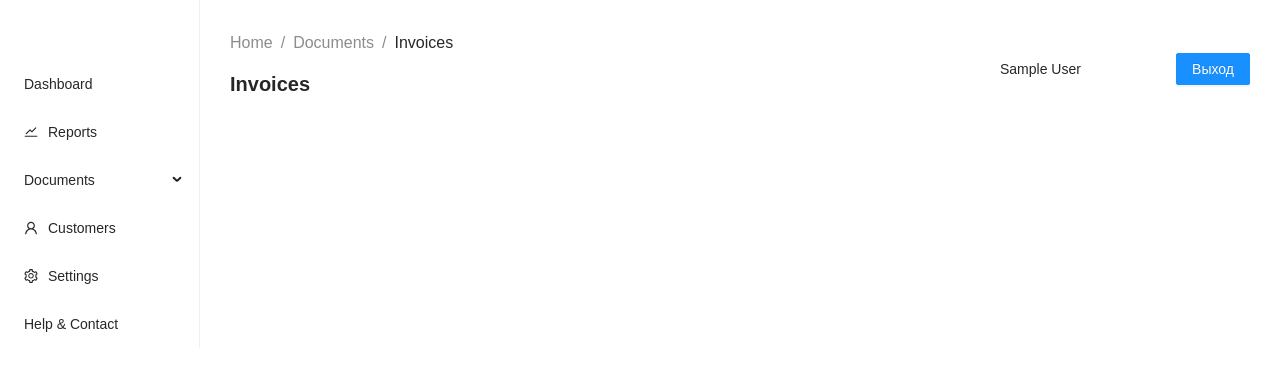
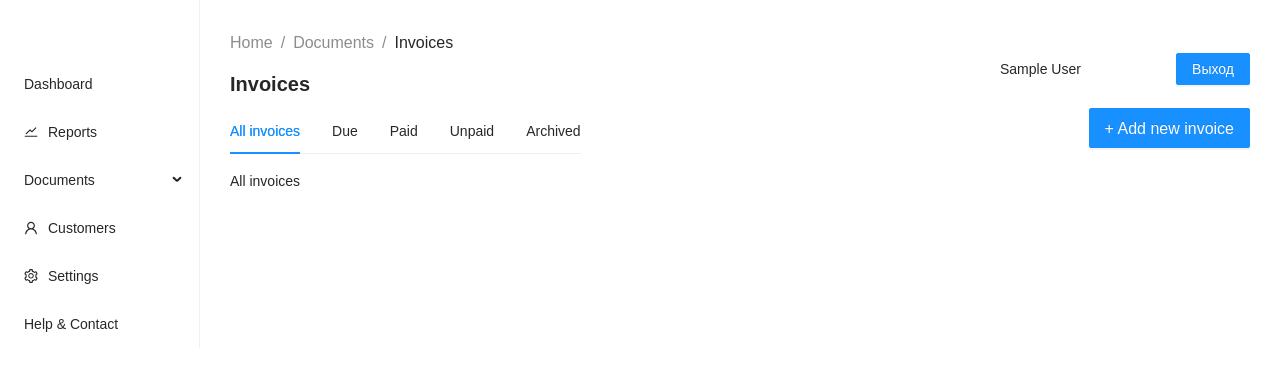
Before and after one commit to deellaydev/admin-panel-dex, a React (Create React App) app: page /documents/invoices in a window 1280 px wide. Shown: the top 370 px of the page. Built offline with nearby package versions, Linux system fonts and the light colour scheme; sample sign-in values are in the browser's storage.

Commit message:
Added Invoices page

```diff
--- a/src/App.tsx
+++ b/src/App.tsx
@@ -1,5 +1,5 @@
 import React from 'react';
-import { GlobalStyle } from "./assets/style/GlobalStyle";
+import {GlobalStyle} from "./assets/style/GlobalStyle";
 import {Route, Routes} from "react-router-dom";
 import {AuthLayout} from "./pages/AuthLayout";
 import {LoginForm} from "./common/components/Forms/LoginForm";
@@ -23,20 +23,25 @@ export const App = () => {
       <GlobalStyle/>
       <Routes>
         <Route path={''} element={<ProtectedMainRoute><DashBoardLayout/></ProtectedMainRoute>}>
-                <Route path={'dashboard'} element={<Dashboard/>}/>
-                <Route path={'reports'} element={<Reports/>}/>
+          <Route path={'/dashboard'} element={<Dashboard/>}/>
+          <Route path={'/reports'} element={<Reports/>}/>
           <Route path={'/documents/invoices'} element={<Invoices/>}/>
           <Route path={'/documents/drafts'} element={<Reports/>}/>
           <Route path={'/documents/templates'} element={<Reports/>}/>
-                <Route path={'customers'} element={<Reports/>}/>
-                <Route path={'settings'} element={<Reports/>}/>
-                <Route path={'help'} element={<Reports/>}/>
+          <Route path={'/customers'} element={<Reports/>}/>
+          <Route path={'/settings'} element={<Reports/>}/>
+          <Route path={'/help'} element={<Reports/>}/>
         </Route>
-              <Route path={'/login'} element={<ProtectedAuthRoute><AuthLayout><LoginForm/></AuthLayout></ProtectedAuthRoute>}/>
-              <Route path={'/register'} element={<ProtectedAuthRoute><AuthLayout><RegisterForm/></AuthLayout></ProtectedAuthRoute>}/>
-              <Route path={'/restorePassword'} element={<ProtectedAuthRoute><AuthLayout><ForgetPasswordForm/></AuthLayout></ProtectedAuthRoute>}/>
-              <Route path={'/restorePasswordSuccess'} element={<ProtectedRestoreRoute><AuthLayout><RestorePassword/></AuthLayout></ProtectedRestoreRoute>}/>
-              <Route path={'/changePassword'} element={<ProtectedRestoreRoute><AuthLayout><NewPasswordForm/></AuthLayout></ProtectedRestoreRoute>}/>
+        <Route path={'/login'}
+               element={<ProtectedAuthRoute><AuthLayout><LoginForm/></AuthLayout></ProtectedAuthRoute>}/>
+        <Route path={'/register'}
+               element={<ProtectedAuthRoute><AuthLayout><RegisterForm/></AuthLayout></ProtectedAuthRoute>}/>
+        <Route path={'/restorePassword'}
+               element={<ProtectedAuthRoute><AuthLayout><ForgetPasswordForm/></AuthLayout></ProtectedAuthRoute>}/>
+        <Route path={'/restorePasswordSuccess'}
+               element={<ProtectedRestoreRoute><AuthLayout><RestorePassword/></AuthLayout></ProtectedRestoreRoute>}/>
+        <Route path={'/changePassword'}
+               element={<ProtectedRestoreRoute><AuthLayout><NewPasswordForm/></AuthLayout></ProtectedRestoreRoute>}/>
       </Routes>
     </>
   )
--- a/src/common/components/DashBoard/DashboardHeader.tsx
+++ b/src/common/components/DashBoard/DashboardHeader.tsx
@@ -38,9 +38,15 @@ const UserContainer = styled.div`
   width: 250px;
   height: 30px;
   align-items: center;
+  @media(max-width: 600px) {
+    display: none;
+  }
 `
 const FlexHeader = styled.div`
   display: flex;
   justify-content: space-between;
   align-items: center;
+  @media(max-width: 600px) {
+    justify-content: end;
+  }
 `
--- a/src/common/components/DashBoard/Invoices.tsx
+++ b/src/common/components/DashBoard/Invoices.tsx
@@ -1,22 +1,42 @@
 import React from 'react';
 import styled from "styled-components";
-import {BreadCrumbs} from "./BreadCrumbs";
-import { Typography } from "antd";
 import {DashboardHeader} from "./DashboardHeader";
+import {Button, Tabs} from 'antd';
 
 export const Invoices = () => {
 
-  const { Title } = Typography
+  const { TabPane } = Tabs;
 
   return (
     <Container>
       <DashboardHeader/>
+      <HeaderContainer>
+        <Tabs defaultActiveKey="1">
+          <TabPane tab="All invoices" key="allInvoices">
+            All invoices
+          </TabPane>
+          <TabPane tab="Due" key="due">
+            Due
+          </TabPane>
+          <TabPane tab="Paid" key="paid">
+            Paid
+          </TabPane>
+          <TabPane tab="Unpaid" key="unpaid">
+            Unpaid
+          </TabPane>
+          <TabPane tab="Archived" key="archived">
+            Archived
+          </TabPane>
+        </Tabs>
+        <Button type={"primary"} size={"large"}>+ Add new invoice</Button>
+      </HeaderContainer>
     </Container>
   );
 };
 const Container = styled.div`
   padding: 30px;
 `
-const Header = styled.div`
-
+const HeaderContainer = styled.div`
+  display: flex;
+  justify-content: space-between;
 `
--- a/src/pages/DashBoardLayout.tsx
+++ b/src/pages/DashBoardLayout.tsx
@@ -1,17 +1,21 @@
-import React from 'react';
+import React, {useState} from 'react';
 import {MenuComponent} from "../common/components/DashBoard/Menu";
 import {Col, Menu, Row} from "antd";
 import {Outlet} from 'react-router-dom'
 import styled from "styled-components";
+import {MenuOutlined} from "@ant-design/icons";
 
 export const DashBoardLayout = () => {
+
+  const [activeMenu, setActiveMenu] = useState(false)
+
   return (
     <Container>
-      <MenuWrapper>
+      <MenuButton onClick={() => setActiveMenu(!activeMenu)}/>
+      <MenuWrapper activeMenu={activeMenu}>
         <MenuComponent/>
       </MenuWrapper>
       <OutletContainer>
-
         <Outlet/>
       </OutletContainer>
     </Container>
@@ -20,11 +24,27 @@ export const DashBoardLayout = () => {
 const Container = styled.div`
   display: flex;
 `
-const MenuWrapper = styled.div`
+const MenuWrapper = styled.div<{activeMenu: boolean}>`
   max-width: 200px;
   width: 100%;
+  transition: all .5s;
+  @media(max-width: 600px) {
+    position: absolute;
+    left: ${({activeMenu}) => activeMenu ? '0' : '-200px'};
+  }
 `
 const OutletContainer = styled.div`
   width: 100%;
   height: 100vh;
 `
+const MenuButton = styled(MenuOutlined)`
+  font-size: 24px;
+  position: absolute;
+  display: none;
+  @media(max-width: 600px) {
+    display: block;
+    top: 15px;
+    left: 15px;
+    z-index: 1;
+  }
+`
```
Lines whose indentation alone changed are shown as unchanged.
